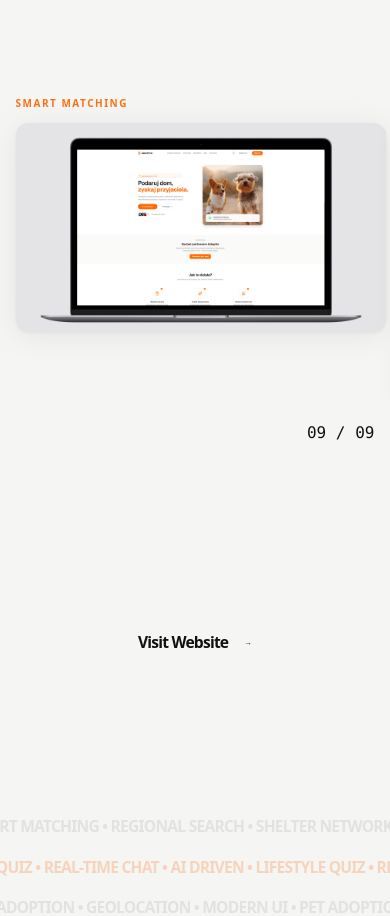
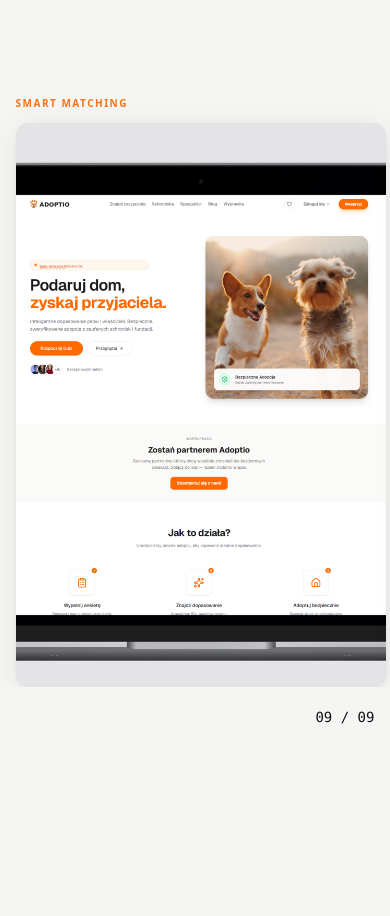
Before and after one commit to krystianwrona/Portfolio, a Next.js app: page /projects/adoptme in a window 390 px wide. Shown: the part 4000-4916 px from the top of the page. Built offline with nearby package versions, Linux system fonts and the light colour scheme.

Commit message:
Revert "fix(adoptio): mobile carousel sizing and counter font"
This reverts commit 97d7ca3aba4af8b426dec6f6c7f53b38d8317ee8.

```diff
--- a/src/app/projects/adoptme/page.tsx
+++ b/src/app/projects/adoptme/page.tsx
@@ -319,8 +319,9 @@ export default function AdoptMeCaseStudy() {
             {/* Scroll track */}
             <div
               ref={carouselRef}
-              className="flex items-start gap-4 md:gap-5 overflow-x-auto overflow-y-hidden pl-[4vw] md:[height:clamp(480px,70vh,860px)]"
+              className="flex items-start gap-4 md:gap-5 overflow-x-auto overflow-y-hidden pl-[4vw]"
               style={{
+                height: "clamp(480px, 70vh, 860px)",
                 scrollSnapType: "x mandatory",
                 scrollPaddingLeft: "4vw",
                 scrollbarWidth: "none",
@@ -335,8 +336,8 @@ export default function AdoptMeCaseStudy() {
                 <div
                   key={slide.src}
                   ref={(el) => { slideRefs.current[i] = el; }}
-                  className="flex-shrink-0 flex flex-col gap-3 select-none w-[95vw] md:w-[90vw] lg:w-[80vw] md:h-full"
-                  style={{ scrollSnapAlign: "start" }}
+                  className="flex-shrink-0 flex flex-col gap-3 select-none w-[95vw] md:w-[90vw] lg:w-[80vw]"
+                  style={{ scrollSnapAlign: "start", height: "100%" }}
                 >
                   <span
                     className="flex-shrink-0 block text-[10px] font-semibold uppercase"
@@ -345,7 +346,7 @@ export default function AdoptMeCaseStudy() {
                     {slide.label}
                   </span>
                   <div
-                    className="overflow-hidden rounded-[12px] bg-[#E4E4E7] md:flex-1"
+                    className="flex-1 overflow-hidden rounded-[12px] bg-[#E4E4E7]"
                     style={{
                       boxShadow: "0 4px 32px rgba(0,0,0,0.07), 0 1px 4px rgba(0,0,0,0.05)",
                       cursor: isDragging ? "grabbing" : "pointer",
@@ -362,8 +363,7 @@ export default function AdoptMeCaseStudy() {
                       width={1600}
                       height={1000}
                       sizes="(max-width: 768px) 95vw, (max-width: 1024px) 90vw, 80vw"
-                      className="w-full h-auto max-h-[50vh] object-contain md:h-full md:max-h-none md:object-cover"
-                      style={{ display: "block" }}
+                      style={{ width: "100%", height: "100%", objectFit: "cover", borderRadius: "12px", display: "block" }}
                       draggable={false}
                     />
                   </div>
@@ -404,7 +404,7 @@ export default function AdoptMeCaseStudy() {
 
           {/* Slide counter */}
           <div className="flex justify-end px-[4vw] mt-5">
-            <span className="font-mono text-base md:text-sm font-medium text-[#111111]">
+            <span className="font-mono text-sm font-medium text-[#111111]">
               {String(activeSlide + 1).padStart(2, "0")}&nbsp;/&nbsp;{String(SLIDES.length).padStart(2, "0")}
             </span>
           </div>
```
